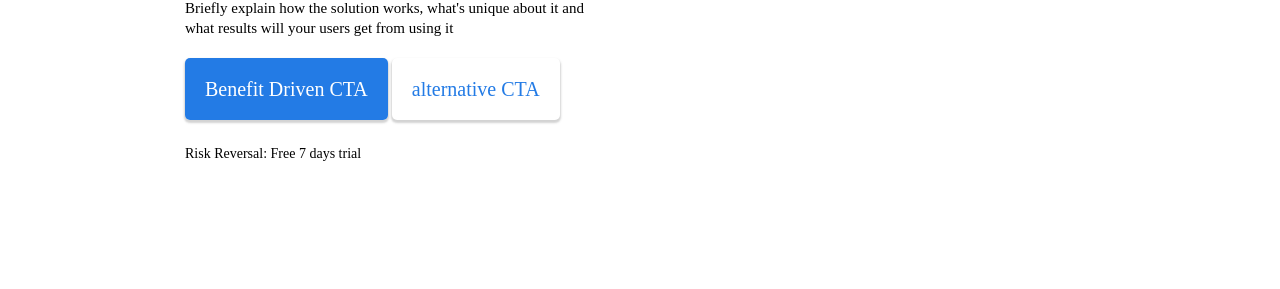
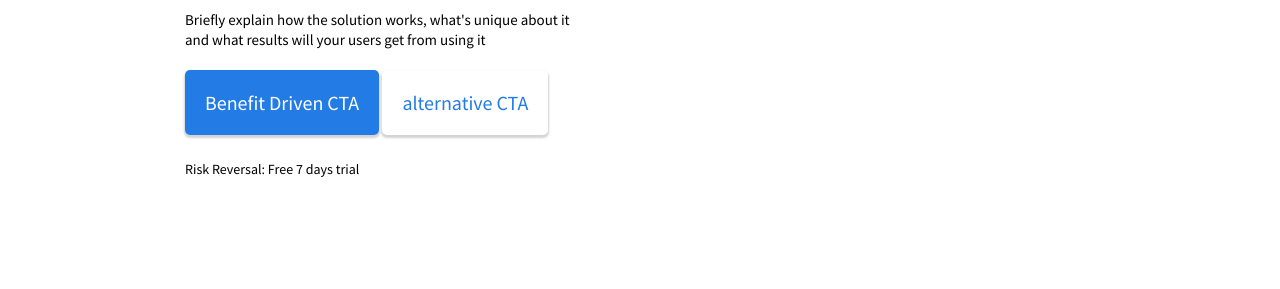
Before and after one commit to kawser012/webflow, a plain HTML site: page index.html in a window 1280 px wide. Shown: the part 272-561 px from the top of the page. Drawn offline with Linux system fonts and the light colour scheme.

Commit message:
Update style.css

```diff
--- a/css/style.css
+++ b/css/style.css
@@ -1,7 +1,10 @@
+@import url('https://fonts.googleapis.com/css2?family=Source+Sans+Pro:wght@200;400;600;700&display=swap');
+
 *{
 	margin: 0;
 	padding: 0;
 	box-sizing: border-box;
+	font-family: 'Source Sans Pro', sans-serif;
 }
 img{
 	max-width: 100%;
```
